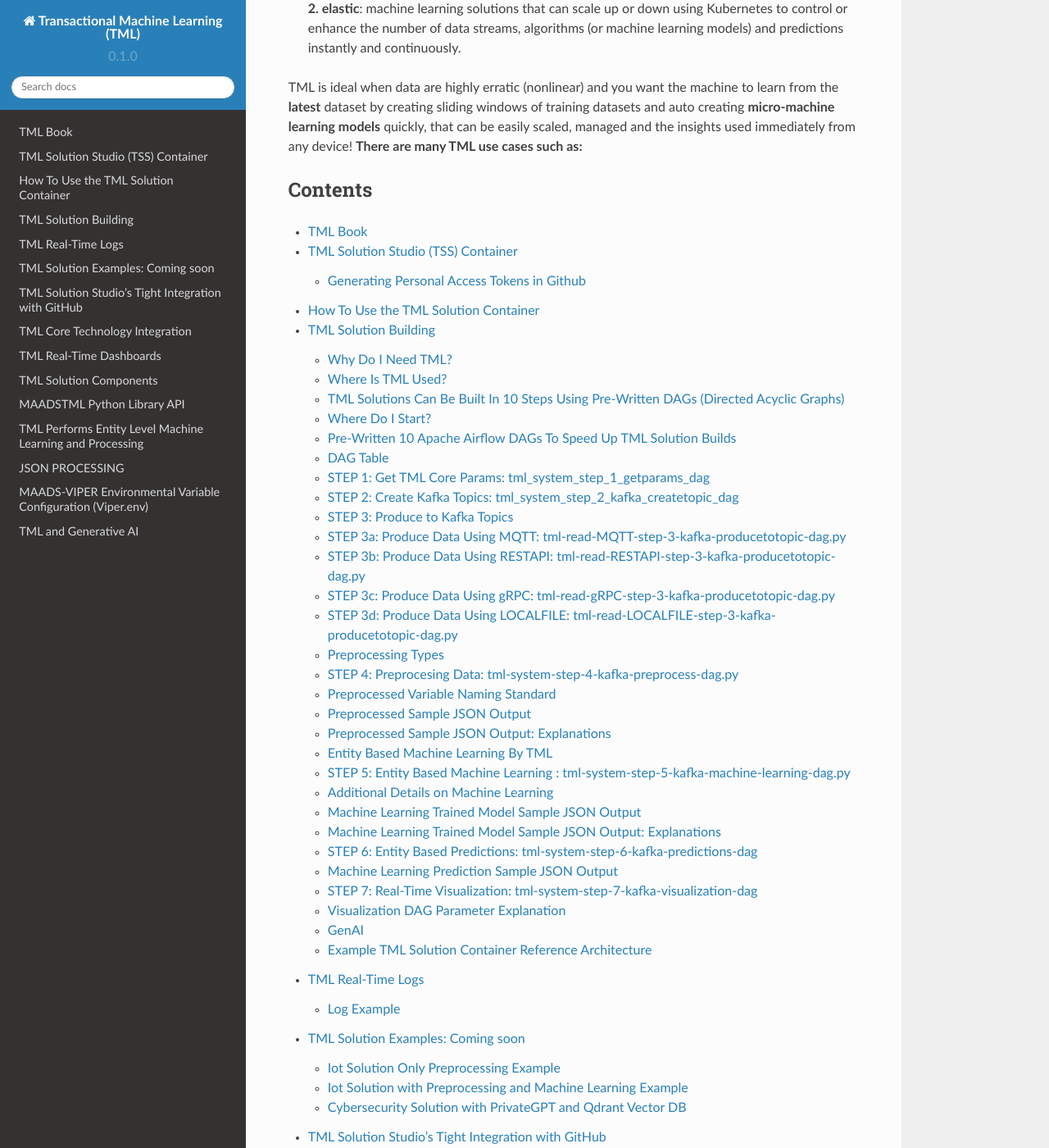
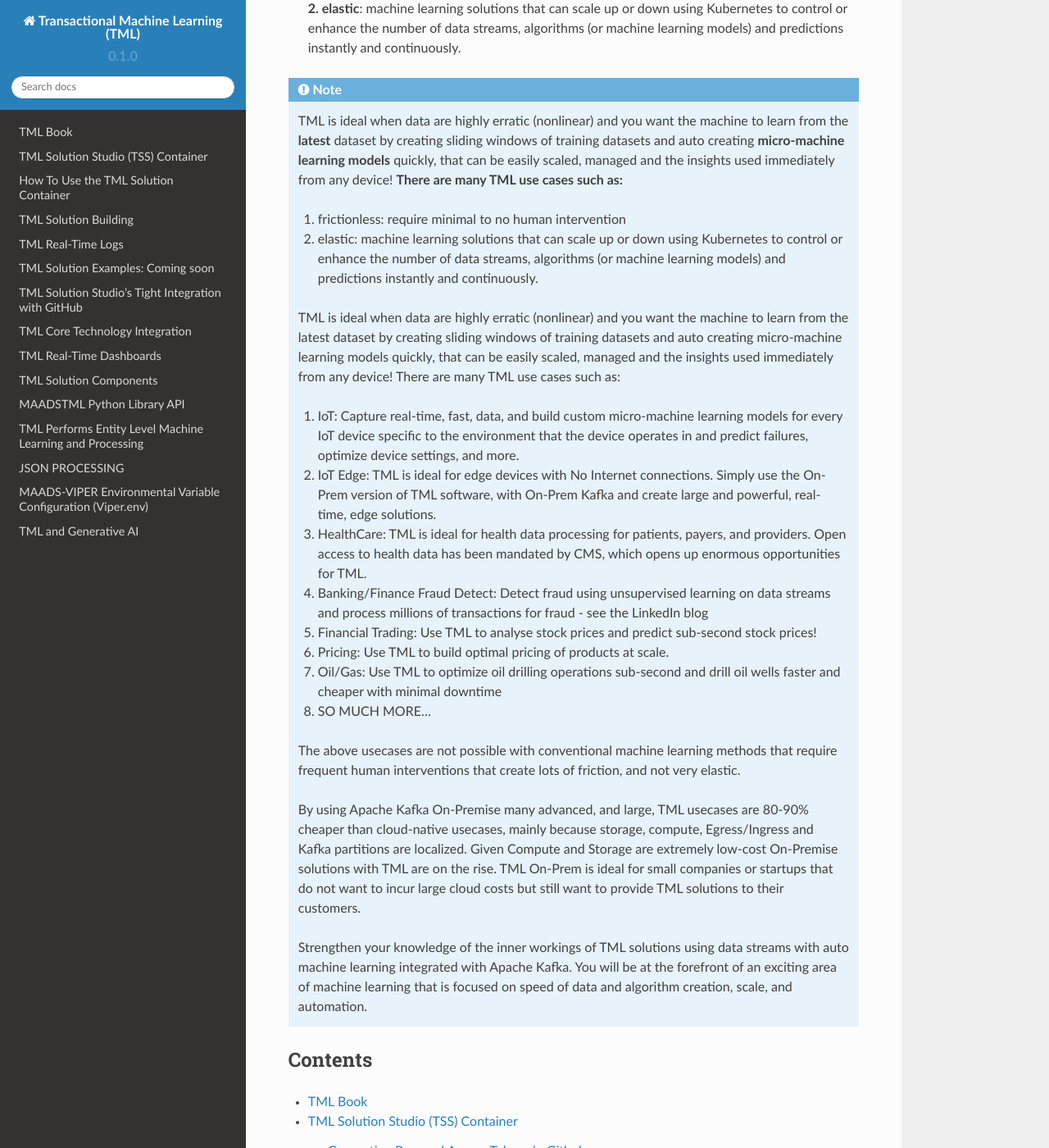
Before and after one commit to smaurice101/readthedocs, a Sphinx documentation site: the page built from docs/source/index.rst, in a window 1280 px wide and 1400 px high, scrolled down 678 px. Shown: the whole window at 82% size. Built offline with Sphinx 7.4.7 and the Read the Docs theme 2.0.0, drawn with Linux system fonts in a browser that asks for light colours.

Commit message:
Update index.rst

```diff
--- a/docs/source/index.rst
+++ b/docs/source/index.rst
@@ -16,7 +16,36 @@
 
  **2. elastic**: machine learning solutions that can scale up or down using Kubernetes to control or enhance the number of data streams, algorithms (or machine learning models) and predictions instantly and continuously.
 
-TML is ideal when data are highly erratic (nonlinear) and you want the machine to learn from the **latest** dataset by creating sliding windows of training datasets and auto creating **micro-machine learning models** quickly, that can be easily scaled, managed and the insights used immediately from any device!  **There are many TML use cases such as:**
+.. note::
+  TML is ideal when data are highly erratic (nonlinear) and you want the machine to learn from the **latest** dataset by creating sliding windows of training datasets and auto creating **micro-machine learning models** quickly, that can be easily scaled, managed and the insights used immediately from any device!  **There are many TML use cases such as:**
+
+  1. frictionless: require minimal to no human intervention
+
+  2. elastic: machine learning solutions that can scale up or down using Kubernetes to control or enhance the number of data streams, algorithms (or machine learning models) and predictions instantly and continuously.
+
+  TML is ideal when data are highly erratic (nonlinear) and you want the machine to learn from the latest dataset by creating sliding windows of training datasets and auto creating micro-machine learning models quickly, that can be easily scaled, managed and the insights used immediately from any device! There are many TML use cases such as:
+
+  1. IoT: Capture real-time, fast, data, and build custom micro-machine learning models for every IoT device specific to the environment that the device operates in and predict failures, optimize device settings, and more.
+
+  2. IoT Edge: TML is ideal for edge devices with No Internet connections. Simply use the On-Prem version of TML software, with On-Prem Kafka and create large and powerful, real-time, edge solutions.
+
+  3. HealthCare: TML is ideal for health data processing for patients, payers, and providers. Open access to health data has been mandated by CMS, which opens up enormous opportunities for TML.
+
+  4. Banking/Finance Fraud Detect: Detect fraud using unsupervised learning on data streams and process millions of transactions for fraud - see the LinkedIn blog
+
+  5. Financial Trading: Use TML to analyse stock prices and predict sub-second stock prices!
+
+  6. Pricing: Use TML to build optimal pricing of products at scale.
+
+  7. Oil/Gas: Use TML to optimize oil drilling operations sub-second and drill oil wells faster and cheaper with minimal downtime
+
+  8. SO MUCH MORE...
+
+  The above usecases are not possible with conventional machine learning methods that require frequent human interventions that create lots of friction, and not very elastic.
+
+  By using Apache Kafka On-Premise many advanced, and large, TML usecases are 80-90% cheaper than cloud-native usecases, mainly because storage, compute, Egress/Ingress and Kafka partitions are localized. Given Compute and Storage are extremely low-cost On-Premise solutions with TML are on the rise. TML On-Prem is ideal for small companies or startups that do not want to incur large cloud costs but still want to provide TML solutions to their customers.
+
+  Strengthen your knowledge of the inner workings of TML solutions using data streams with auto machine learning integrated with Apache Kafka. You will be at the forefront of an exciting area of machine learning that is focused on speed of data and algorithm creation, scale, and automation.
 
 Contents
 --------
```
